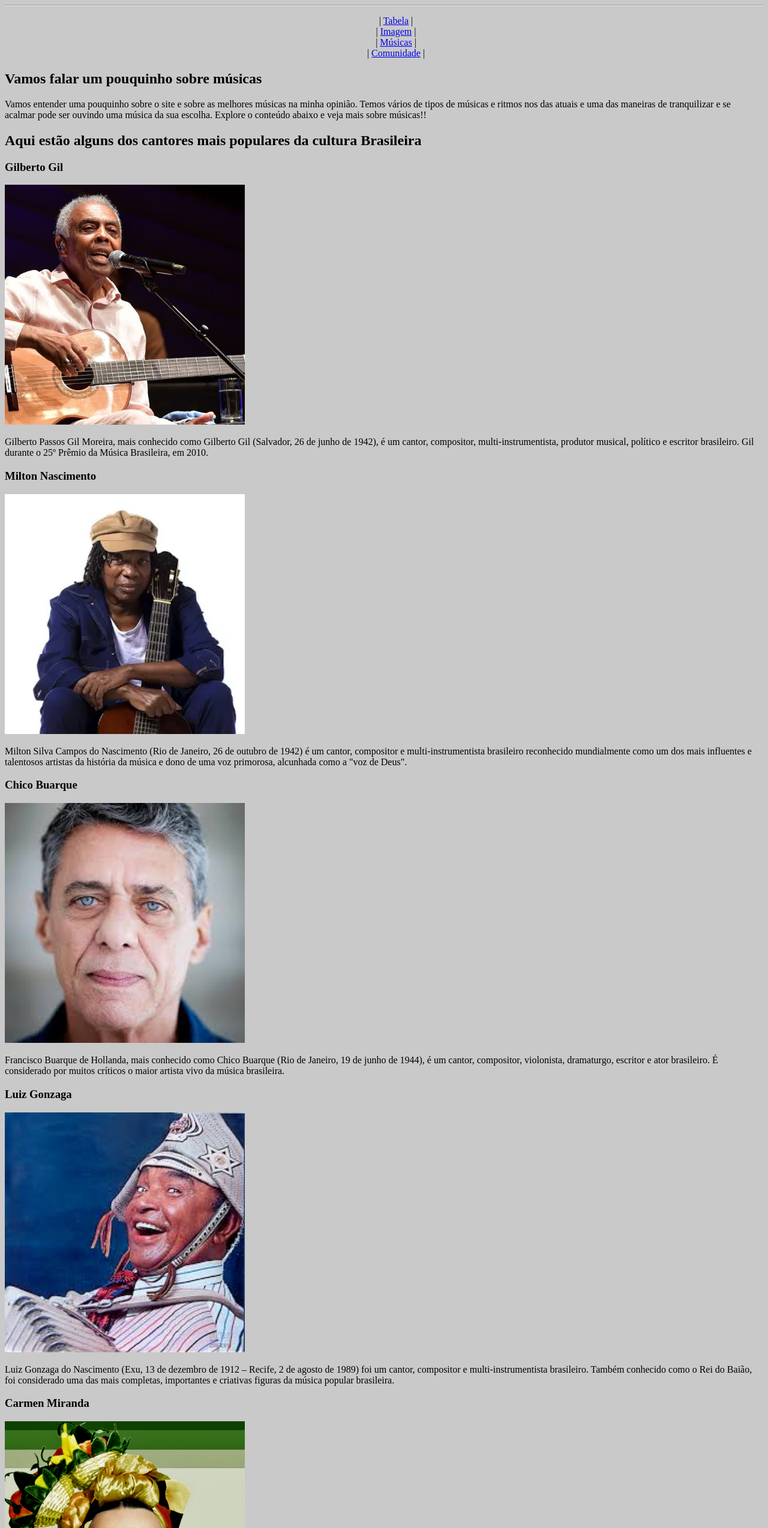
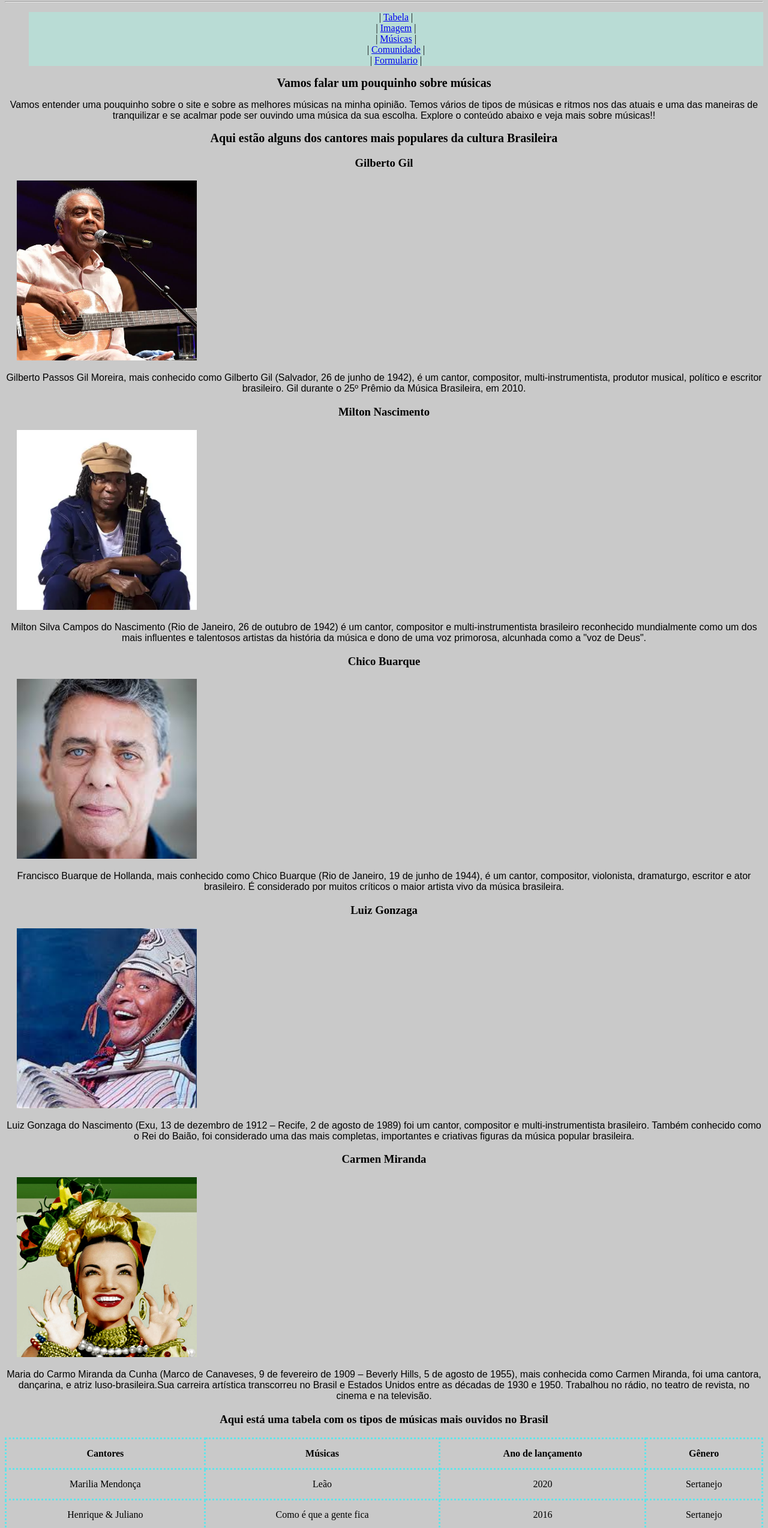
Before and after one commit to Isabelle-2/ATV1HTML, a plain HTML site: page index.html in a window 1280 px wide. Shown: the part 72-2620 px from the top of the page at 60% size. Drawn offline with Linux system fonts and the light colour scheme.

Commit message:
Add files via upload

```diff
--- a/index.html
+++ b/index.html
@@ -5,7 +5,68 @@
 	<!--Metadados da página-->
 	<meta charset="UTF-8">
 	<meta name="viewport" content="width=device-width, initial-scalet=1.0">
+	<link rel="stylesheet" href="link.css">
+
+	<style>
+	@media only screen and (max-device-width: 900px) {
+		.menu{
+
+		}
+	}
+	</style>
+
+
 	<title>Clube da Músicas</title>
+	<style>
+	body {
+		background-color: rgb(166, 236, 240);
+	  }
+
+	  h1 {
+		color: Black;
+		text-align: center;
+		font-size: 30px;
+	  }
+
+	  h2 {
+		font-family: cooper black;
+		font-size: 20px;
+		text-align: center;
+	  }
+	  h3{
+	  text-align: center;
+	  }
+	  p{
+	  font-family: arial;
+	  color: black;
+	  text-align: left;
+	  font-align: 15px;
+	  }
+	  table, td, th {
+		border: 3px solid rgb(95, 229, 234);
+		border-style: dotted;
+		text-align: center;
+
+	  }
+
+	  table {
+		border-collapse: collapse;
+		width: 100%;
+	  }
+
+	  th, td,tr {
+		padding: 15px;
+
+	  }
+	  footer {
+		text-align: center;
+		padding: 3px;
+		background-color: rgb(166, 236, 240);
+		color: rgb(22, 100, 101);
+	  }
+
+		  </style>
+	  </head>
 
 </head>
 	<body style="background-color:rgb(201,201,201);">
@@ -14,19 +75,28 @@
 	<!--Cabeçalho da página-->
 	<header>
 	    	<h1 style="text-align: center;"> Bem-vindos ao Clube da Música! </h1>
+			<section id="Home">
 		<hr> <!-- Linha horizontal para separar o conteúdo -->
 		<nav>
 			<ul style="text-align: center; list-style-type: none;">
 
-
+<div id="cor">
 		<li> | <a href="#Tabela">Tabela</a> | </li>
 		<li> | <a href="#imagem">Imagem</a> | </li>
 		<li> | <a href="#Músicas">Músicas</a> | </li>
 		<li> | <a href="#Contato">Comunidade</a> | </li>
+		<li> | <a href="#Formulario">Formulario</a> | </li>
+
+		<style>
+			#cor{
+				background-color: #b9dcd5;
+			}
+		</style>
 
 			</ul>
 		</nav>
 	</header>
+</div>
 
 	<!--Seção "Sobre musicas"-->
 	<h2> Vamos falar um pouquinho sobre músicas</h2>
@@ -43,30 +113,30 @@
 
 <h3>Gilberto Gil</h3>
 <section id="imagem">
-<img src="GilbertoGil.jpg" alt="Foto do Gilberto Gil" style="width: 400px;height: 400px;">
+<img src="GilbertoGil.jpg" alt="Foto do Gilberto Gil" style="width: 300px;height: 300px;">
 	     <p> Gilberto Passos Gil Moreira, mais conhecido como Gilberto Gil (Salvador, 26 de junho de 1942), é um cantor, compositor, multi-instrumentista, produtor musical, político e escritor brasileiro. Gil durante o 25º Prêmio da Música Brasileira, em 2010.
 	     </p>
 
 <h3>Milton Nascimento</h3>
-<img src="Milton.jpg" alt="Foto do Milton Nascimento" style="width: 400px;height: 400px;">
+<img src="Milton.jpg" alt="Foto do Milton Nascimento" style="width: 300px;height: 300px;">
 		<p>Milton Silva Campos do Nascimento (Rio de Janeiro, 26 de outubro de 1942) é um cantor, compositor e multi-instrumentista brasileiro reconhecido mundialmente como um dos mais influentes e talentosos artistas da história da música e dono de uma voz primorosa, alcunhada como a "voz de Deus".
 		</p>
 
 <h3>Chico Buarque</h3>
-<img src="Chico.jpg" alt="Foto do Chico Buarque" style="width: 400px;height: 400px;">
+<img src="Chico.jpg" alt="Foto do Chico Buarque" style="width: 300px;height: 300px;">
 		<p>Francisco Buarque de Hollanda, mais conhecido como Chico Buarque (Rio de Janeiro, 19 de junho de 1944), é um cantor, compositor, violonista, dramaturgo, escritor e ator brasileiro. É considerado por muitos críticos o maior artista vivo da música brasileira.
 		</p>
 
 <h3>Luiz Gonzaga</h3>
-<img src="Luiz.jpg" alt="Foto do Luiz Gonzaga" style="width: 400px;height: 400px;"><p>Luiz Gonzaga do Nascimento (Exu, 13 de dezembro de 1912 – Recife, 2 de agosto de 1989) foi um cantor, compositor e multi-instrumentista brasileiro. Também conhecido como o Rei do Baião, foi considerado uma das mais completas, importantes e criativas figuras da música popular brasileira.
+<img src="Luiz.jpg" alt="Foto do Luiz Gonzaga" style="width: 300px;height: 300px;"><p>Luiz Gonzaga do Nascimento (Exu, 13 de dezembro de 1912 – Recife, 2 de agosto de 1989) foi um cantor, compositor e multi-instrumentista brasileiro. Também conhecido como o Rei do Baião, foi considerado uma das mais completas, importantes e criativas figuras da música popular brasileira.
 		</p>
 
 <h3>Carmen Miranda</h3>
-<img src="carmen-miranda.jpg" alt="Foto do Carmen Miranda" style="width: 400px;height: 400px;"><p>Maria do Carmo Miranda da Cunha (Marco de Canaveses, 9 de fevereiro de 1909 – Beverly Hills, 5 de agosto de 1955), mais conhecida como Carmen Miranda, foi uma cantora, dançarina, e atriz luso-brasileira.Sua carreira artística transcorreu no Brasil e Estados Unidos entre as décadas de 1930 e 1950. Trabalhou no rádio, no teatro de revista, no cinema e na televisão. </p>
+<img src="carmen-miranda.jpg" alt="Foto do Carmen Miranda" style="width: 300px;height: 300px;"><p>Maria do Carmo Miranda da Cunha (Marco de Canaveses, 9 de fevereiro de 1909 – Beverly Hills, 5 de agosto de 1955), mais conhecida como Carmen Miranda, foi uma cantora, dançarina, e atriz luso-brasileira.Sua carreira artística transcorreu no Brasil e Estados Unidos entre as décadas de 1930 e 1950. Trabalhou no rádio, no teatro de revista, no cinema e na televisão. </p>
 
 <h3> Aqui está uma tabela com os tipos de músicas mais ouvidos no Brasil</h3>
 <section id="Tabela">
-<table border="1" style="color:blue">
+<table border="1" style="color:rgb(0, 0, 0)">
    <tr>
       <th>Cantores</th>
       <th>Músicas</th>
@@ -103,9 +173,8 @@
 <section id="Contato">
 <p> <a href="https://w.app/qLnmRj">Comunidade</a> </p>
 
-
+<section id="Formulario">
 <form action="processar.php" method="post">
-	<!--Agrupamento de dados pessoais-->
 		<input type="text" placeholder="Digite seu nome"><br>
 		<input type="email" placeholder="Digite seu email"><br>
 		<input type="date"><br>
@@ -140,7 +209,28 @@
 	<br><br>
 
 <!--Comentarios-->
+	<footer>
+		<style>
+			p {
+				text-align: center;
+			}
+
+
+        img {
+            float: center;
+            margin-left: 20px;
+        }
+    </style>
+
+
+
+		</style>
 	<p> Esse Formulário foi feito com intenção de pegar informações pessoais e mensagens. Por favor, preencha todos os campos obrigatórios. </p>
+		<li> | <a href="#Home">Home</a> | </li>
+		<a href="mailto:0001104664@senaimgaluno.com.br">Email da Isabelle</a><br> wpp:(31) 99815-1879</h>
+	</footer>
+	<ul style="text-align: center; list-style-type: none;">
+
 
 
 </body>
```
